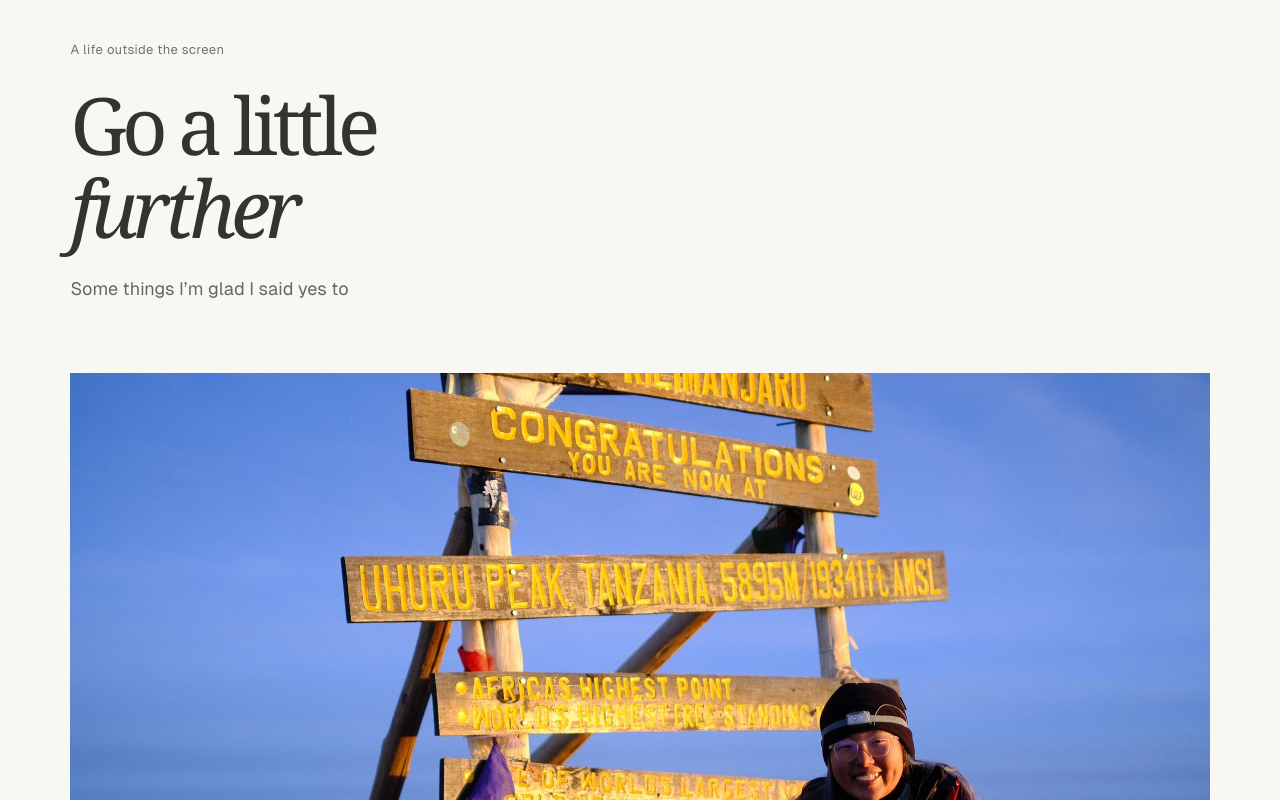
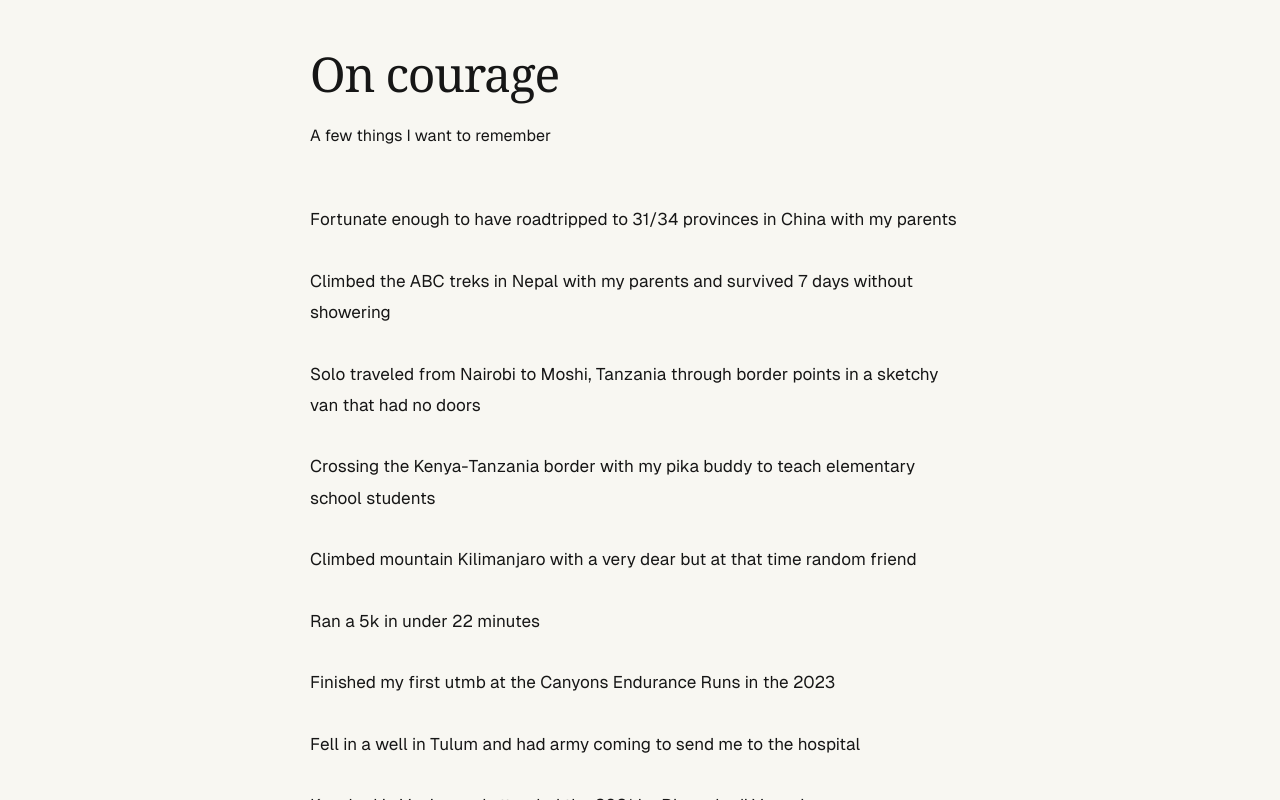
Before and after one commit to WudingRoad1145/WudingRoad1145.github.io, a Next.js app in the folder my-app/: page /adventures in a window 1280 px wide. Shown: the part 140-940 px from the top of the page. Built offline with nearby package versions, Linux system fonts and the light colour scheme.

Commit message:
Make Courage a quiet personal journal

```diff
--- /dev/null
+++ b/my-app/src/app/adventures/courage.module.css
@@ -0,0 +1,45 @@
+.page {
+  width: calc(100% - 48px);
+  max-width: 660px;
+  margin: 0 auto;
+  padding: 90px 0 110px;
+  color: #161616;
+}
+.heading {
+  margin-bottom: 55px;
+}
+.heading h1 {
+  font-family: Georgia, "Times New Roman", serif;
+  font-weight: 400;
+  font-size: clamp(36px, 4vw, 48px);
+  line-height: 1.2;
+  letter-spacing: -0.025em;
+  margin: 0 0 20px;
+}
+.heading p {
+  font-size: 16px;
+  line-height: 1.7;
+  margin: 0;
+}
+.memories {
+  list-style: none;
+  padding: 0;
+  margin: 0;
+}
+.memories li {
+  margin: 0 0 30px;
+  font-size: 17px;
+  line-height: 1.85;
+}
+@media (max-width: 700px) {
+  .page {
+    padding: 55px 0 70px;
+  }
+  .heading {
+    margin-bottom: 40px;
+  }
+  .memories li {
+    font-size: 16px;
+    margin-bottom: 27px;
+  }
+}
--- a/my-app/src/app/adventures/page.tsx
+++ b/my-app/src/app/adventures/page.tsx
@@ -1,40 +1,20 @@
-import Image from "next/image";
-import MemoryDrawer from "@/components/MemoryDrawer";
 import { memories } from "@/data/memories";
+import s from "./courage.module.css";
+
 export const metadata = { title: "Courage — Yán Fēng" };
+
 export default function AdventuresPage() {
   return (
-    <main className="notebook-page">
-      <header className="page-heading">
-        <span className="small-label">A life outside the screen</span>
-        <h1>
-          Go a little
-          <br />
-          <em>further</em>
-        </h1>
-        <p>Some things I’m glad I said yes to</p>
+    <main className={s.page}>
+      <header className={s.heading}>
+        <h1>On courage</h1>
+        <p>A few things I want to remember</p>
       </header>
-      <figure className="adventure-photo">
-        <Image
-          src="/images/hiking.jpg"
-          alt="Holding Monkay, my ten-year-old stuffed travel companion, at the summit of Mount Kilimanjaro"
-          width={2274}
-          height={1280}
-          priority
-        />
-        <figcaption>
-          Monkay + me, Kilimanjaro He was ten already He made it, too!
-        </figcaption>
-      </figure>
-      <MemoryDrawer />
-      <details className="all-memories">
-        <summary>Or spread them all out</summary>
-        <ul className="memory-list">
-          {memories.map((memory) => (
-            <li key={memory}>{memory}</li>
-          ))}
-        </ul>
-      </details>
+      <ul className={s.memories} aria-label="Personal memories">
+        {memories.map((memory) => (
+          <li key={memory}>{memory}</li>
+        ))}
+      </ul>
     </main>
   );
 }
```
Also changed, not shown: 1 other file (tests, documents, lock files or other folders).
